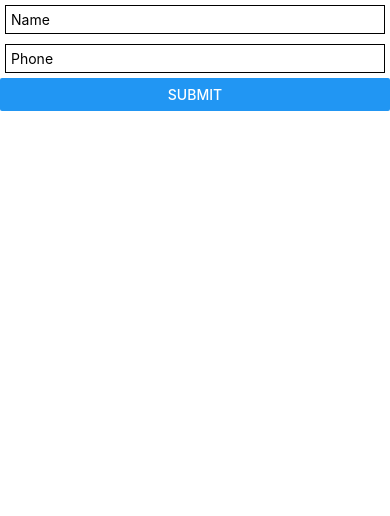
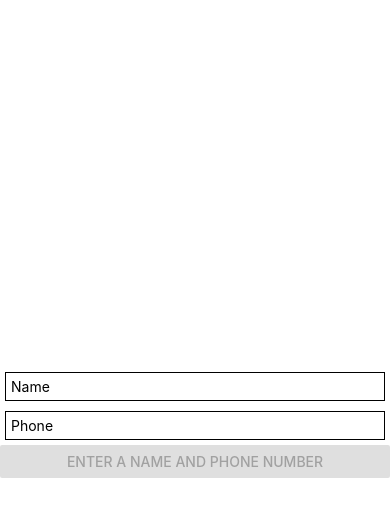
Before and after one commit to nicolasfig/React-Native-ListRendering, a React Native app: screen / in a window 390 px wide. Both pictures are taken after a click on the button "ADD CONTACT". Shown: the top 516 px of the page. Built offline with nearby package versions, Linux system fonts and the light colour scheme.

Commit message:
Global getHandler function

```diff
--- a/AddContactForm.js
+++ b/AddContactForm.js
@@ -1,11 +1,20 @@
 import React, { Component } from "react";
-import { Button, TextInput, View, StyleSheet } from "react-native";
+import {
+	Button,
+	TextInput,
+	KeyboardAvoidingView,
+	View,
+	StyleSheet
+} from "react-native";
+
 import PropTypes from "prop-types";
 import Constants from "expo-constants";
 
 const styles = StyleSheet.create({
 	container: {
-		paddingTop: Constants.statusBarHeight
+		flex: 1,
+		paddingTop: Constants.statusBarHeight,
+		justifyContent: "center"
 	},
 	input: {
 		padding: 5,
@@ -22,15 +31,47 @@ export default class AddContactForm extends Component {
 
 	state = {
 		name: "",
-		phone: ""
+		phone: "",
+		isFormValid: false
 	};
 
-	handleNameChange = name => {
+	componentDidUpdate(prevProps, prevState) {
+		if (
+			this.state.name !== prevState.name ||
+			this.state.phone !== prevState.phone
+		) {
+			this.validateForm();
+		}
+	}
+
+    getHandler = key =>  val => {
+        this.setState({[key]: val});
+    };
+
+    // val => {this.setState({ name: val })}
+    /* handleNameChange = this.getHandler("name");
+    hendlePhoneChange = this.handlePhoneChange("phone");
+
+    handleNameChange = name => {
 		this.setState({ name });
 	};
 
 	handlePhoneChange = phone => {
-		this.setState({ phone });
+		if (+phone >= 0 && phone.length <= 10) {
+			this.setState({ phone });
+		}
+	}; */
+
+	validateForm = () => {
+		if (
+			+this.state.phone >= 0 &&
+			this.state.phone.length <= 10 &&
+			this.state.name.length >= 3
+		) {
+			return this.setState({ isFormValid: true });
+		} else {
+			return this.setState({ isFormValid: false });
+		}
 	};
 
 	handleSubmit = () => {
@@ -39,22 +80,30 @@ export default class AddContactForm extends Component {
 
 	render() {
 		return (
-			<View style={styles.container}>
+			<KeyboardAvoidingView behavior="padding" style={styles.container}>
 				<TextInput
 					style={styles.input}
 					placeholder="Name"
-					onChangeText={this.handleNameChange}
+					onChangeText={this.getHandler('name')}
 					value={this.state.name}
 				/>
 				<TextInput
 					style={styles.input}
 					placeholder="Phone"
-					onChangeText={this.handlePhoneChange}
+					onChangeText={this.getHandler('phone')}
 					value={this.state.phone}
 					keyboardType="numeric"
 				/>
-				<Button title="Submit" onPress={this.handleSubmit} />
-			</View>
+				<Button
+					title={
+						this.state.isFormValid
+							? "Submit"
+							: "Enter a name and phone number"
+					}
+					onPress={this.handleSubmit}
+					disabled={!this.state.isFormValid}
+				/>
+			</KeyboardAvoidingView>
 		);
 	}
 }
--- a/App.js
+++ b/App.js
@@ -8,7 +8,7 @@ import contacts, { compareNames } from "./contacts";
 
 export default class App extends React.Component {
 	state = {
-		showContacts: false,
+		showContacts: true,
 		showForm: false,
 		contacts: contacts
 	};
```
